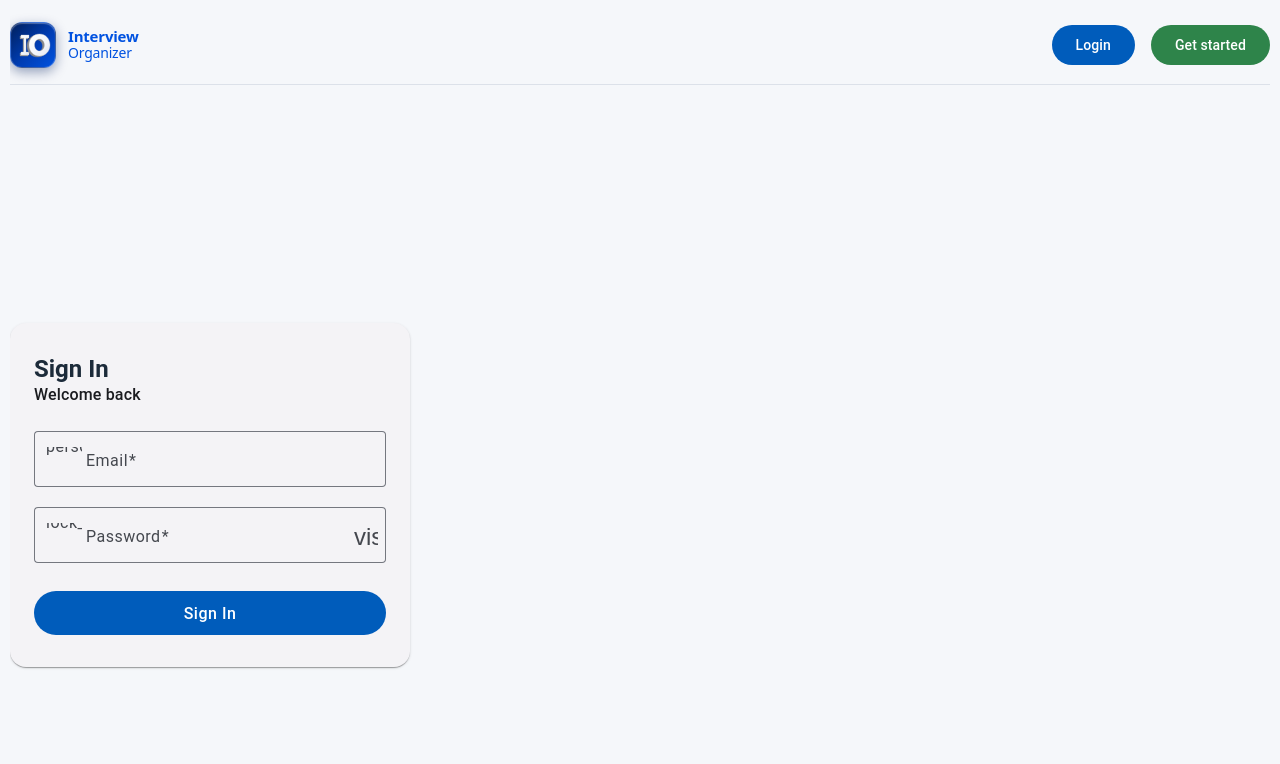
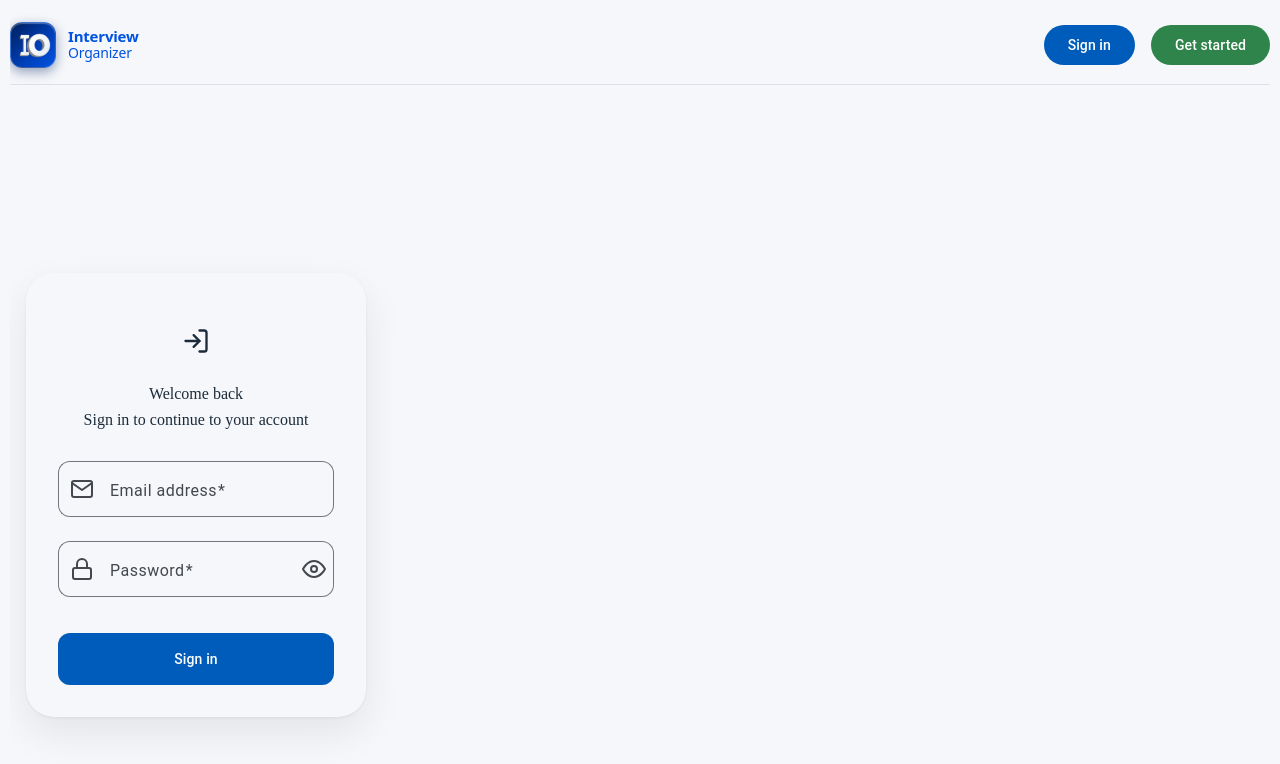
Before and after one commit to YoavEshel1/InterviewsOrganizer, an Angular app in the folder FrontEnd/InterviewsOrganizer/: page /login in a window 1280 px wide. Shown: the top 764 px of the page. Built offline with nearby package versions, Linux system fonts and the light colour scheme; no server answers.

Commit message:
fix login form

```diff
--- a/FrontEnd/InterviewsOrganizer/src/app/Features/login/login-area/login-area.html
+++ b/FrontEnd/InterviewsOrganizer/src/app/Features/login/login-area/login-area.html
@@ -1,5 +1,5 @@
 <div class="login-area">
-    <button matButton="filled" (click)="login()">Login</button>
+    <button matButton="filled" (click)="login()">Sign in</button>
     @if(!loggedIn()){
         <button class="get-started"
          matButton="filled"
--- a/FrontEnd/InterviewsOrganizer/src/app/Features/login/login-form/login-form.html
+++ b/FrontEnd/InterviewsOrganizer/src/app/Features/login/login-form/login-form.html
@@ -1,45 +1,58 @@
-<div class="login-wrapper">
+<main class="login-page" dir="ltr">
   <mat-card class="login-card">
-    <mat-card-header>
-      <mat-card-title>Sign In</mat-card-title>
-      <mat-card-subtitle>Welcome back</mat-card-subtitle>
-    </mat-card-header>
+    <header class="login-header">
+      <span class="brand-badge">
+        <mat-icon svgIcon="lf-login" />
+      </span>
+      <h1 class="login-title">Welcome back</h1>
+      <p class="login-subtitle">Sign in to continue to your account</p>
+    </header>
 
-    <mat-card-content>
-      <form [formGroup]="form" (ngSubmit)="onSubmit()" novalidate>
-
-        <mat-form-field appearance="outline" class="full-width">
-          <mat-label>Email</mat-label>
-          <input matInput formControlName="email" type="email" autocomplete="email" />
-          <mat-icon matPrefix>person_outline</mat-icon>
-          @if (email.hasError('required') && email.touched) {
-            <mat-error>Email is required</mat-error>
-          } @else if (email.hasError('email') && email.touched) {
+    <form class="login-form" [formGroup]="form" (ngSubmit)="onSubmit()" novalidate>
+      <mat-form-field appearance="outline">
+        <mat-label>Email address</mat-label>
+        <mat-icon matPrefix svgIcon="lf-mail" />
+        <input matInput id="email" name="email" type="email" formControlName="email" autocomplete="username" />
+        @if (email.hasError('required')) {
+        <mat-error>Enter your email address</mat-error>
+        } @else if (email.hasError('email')) {
         <mat-error>Enter a valid email address</mat-error>
         }
       </mat-form-field>
 
-        <mat-form-field appearance="outline" class="full-width">
+      <mat-form-field appearance="outline">
         <mat-label>Password</mat-label>
-          <input matInput formControlName="password" [type]="hidePassword() ? 'password' : 'text'" autocomplete="current-password" />
-          <mat-icon matPrefix>lock_outline</mat-icon>
-          <button mat-icon-button matSuffix type="button" (click)="hidePassword.set(!hidePassword())" [attr.aria-label]="'Toggle password visibility'">
-            <mat-icon>{{ hidePassword() ? 'visibility_off' : 'visibility' }}</mat-icon>
+        <mat-icon matPrefix svgIcon="lf-lock" />
+        <input matInput id="password" name="password" formControlName="password" autocomplete="current-password"
+          [type]="hidePassword() ? 'password' : 'text'" />
+        <button matIconButton matSuffix type="button" (click)="hidePassword.set(!hidePassword())"
+          [attr.aria-label]="hidePassword() ? 'Show password' : 'Hide password'" [attr.aria-pressed]="!hidePassword()">
+          <mat-icon [svgIcon]="hidePassword() ? 'lf-eye' : 'lf-eye-off'" />
         </button>
-          @if (password.hasError('required') && password.touched) {
-            <mat-error>Password is required</mat-error>
-          } @else if (password.hasError('minlength') && password.touched) {
-            <mat-error>At least 6 characters</mat-error>
+        @if (password.hasError('required')) {
+        <mat-error>Enter your password</mat-error>
+        } @else if (password.hasError('minlength')) {
+        <mat-error>Password must be at least 6 characters</mat-error>
         }
       </mat-form-field>
 
-        <button matButton="filled" type="submit" class="full-width submit-btn">Sign In</button>
-
       @if (errorMessage()) {
-          <mat-error class="submit-error">{{ errorMessage() }}</mat-error>
+      <div class="form-error" role="alert">
+        <mat-icon svgIcon="lf-alert" />
+        <span>{{ errorMessage() }}</span>
+      </div>
       }
 
+      <button matButton="filled" type="submit" class="submit-btn" [disabled]="loading()">
+        <span class="btn-content">
+          @if (loading()) {
+          <mat-spinner diameter="20" />
+          <span>Signing in…</span>
+          } @else {
+          <span>Sign in</span>
+          }
+        </span>
+      </button>
     </form>
-    </mat-card-content>
   </mat-card>
-</div>
+</main>
--- a/FrontEnd/InterviewsOrganizer/src/app/Features/login/login-form/login-form.scss
+++ b/FrontEnd/InterviewsOrganizer/src/app/Features/login/login-form/login-form.scss
@@ -1,33 +1,121 @@
-.login-wrapper {
-  display: flex;
-  align-items: center;
-  justify-content: center;
-  min-height: 100vh;
+:host {
+  display: block;
+}
+
+.login-page {
+  display: grid;
+  place-items: center;
+  min-height: 100dvh;
+  padding: 24px 16px;
+  background:
+    radial-gradient(60rem 40rem at 10% -10%,
+      color-mix(in srgb, var(--mat-sys-primary) 14%, transparent),
+      transparent 60%),
+    radial-gradient(50rem 35rem at 110% 110%,
+      color-mix(in srgb, var(--mat-sys-tertiary) 12%, transparent),
+      transparent 60%),
+    var(--mat-sys-surface);
 }
 
 .login-card {
+  --mat-card-elevated-container-shape: 28px;
+  --mat-card-elevated-container-color: var(--mat-sys-surface-container-lowest);
+  --mat-card-elevated-container-elevation:
+    0 1px 3px rgb(0 0 0 / 0.06), 0 16px 40px rgb(0 0 0 / 0.08);
+  --mat-form-field-outlined-container-shape: 12px;
+  --mat-button-filled-container-shape: 12px;
+  --mat-button-filled-container-height: 52px;
+  --mat-progress-spinner-active-indicator-color: currentColor;
+
   width: 100%;
-  max-width: 400px;
-  padding: 16px 8px;
-  border-radius: 16px !important;
+  max-width: 420px;
+  padding: 40px 32px 32px;
+}
 
-  mat-card-header {
-    margin-bottom: 24px;
+.login-header {
+  display: flex;
+  flex-direction: column;
+  align-items: center;
+  gap: 8px;
+  margin-bottom: 32px;
+  text-align: center;
+}
 
-    mat-card-title {
-      font-size: 1.5rem;
-      font-weight: 600;
-    }
+.brand-badge {
+  display: grid;
+  place-items: center;
+  width: 56px;
+  height: 56px;
+  margin-bottom: 8px;
+  border-radius: 16px;
+  background: var(--mat-sys-primary-container);
+  color: var(--mat-sys-on-primary-container);
+
+  mat-icon {
+    width: 28px;
+    height: 28px;
+    font-size: 28px;
   }
 }
 
-.full-width {
-  width: 100%;
+.login-title {
+  margin: 0;
+  font: var(--mat-sys-headline-small);
+  color: var(--mat-sys-on-surface);
+}
+
+.login-subtitle {
+  margin: 0;
+  font: var(--mat-sys-body-large);
+  color: var(--mat-sys-on-surface-variant);
+}
+
+.login-form {
+  display: flex;
+  flex-direction: column;
+  gap: 4px;
+}
+
+.form-error {
+  display: flex;
+  align-items: center;
+  gap: 12px;
+  margin: 4px 0 8px;
+  padding: 12px 16px;
+  border-radius: 12px;
+  background: var(--mat-sys-error-container);
+  color: var(--mat-sys-on-error-container);
+  font: var(--mat-sys-body-medium);
+
+  mat-icon {
+    flex: none;
+  }
 }
 
 .submit-btn {
-  margin-top: 8px;
-  height: 44px;
-  font-size: 1rem;
-  letter-spacing: 0.5px;
+  width: 100%;
+  margin-top: 12px;
+  letter-spacing: 0.01em;
 }
+
+.btn-content {
+  display: inline-flex;
+  align-items: center;
+  gap: 10px;
+}
+
+// Replace the browser's blue autofill background with the card surface.
+input.mat-mdc-input-element:-webkit-autofill,
+input.mat-mdc-input-element:-webkit-autofill:hover,
+input.mat-mdc-input-element:-webkit-autofill:focus {
+  -webkit-text-fill-color: var(--mat-sys-on-surface);
+  -webkit-box-shadow: 0 0 0 1000px var(--mat-sys-surface-container-lowest) inset;
+  caret-color: var(--mat-sys-on-surface);
+  transition: background-color 9999s ease-in-out 0s;
+}
+
+@media (max-width: 480px) {
+  .login-card {
+    padding: 32px 20px 24px;
+  }
+}
--- a/FrontEnd/InterviewsOrganizer/src/app/Features/login/login-form/login-form.ts
+++ b/FrontEnd/InterviewsOrganizer/src/app/Features/login/login-form/login-form.ts
@@ -4,10 +4,14 @@ import { NonNullableFormBuilder, ReactiveFormsModule, Validators } from '@angula
 import { MatButtonModule } from '@angular/material/button';
 import { MatCardModule } from '@angular/material/card';
 import { MatFormFieldModule } from '@angular/material/form-field';
-import { MatIconModule } from '@angular/material/icon';
+import { MatIconModule, MatIconRegistry } from '@angular/material/icon';
 import { MatInputModule } from '@angular/material/input';
+import { MatProgressSpinnerModule } from '@angular/material/progress-spinner';
+import { DomSanitizer } from '@angular/platform-browser';
 import { Router } from '@angular/router';
+import { finalize } from 'rxjs';
 import { LoginService } from '../login-service';
+import { LOGIN_ICONS } from './login-icons';
 
 @Component({
   selector: 'app-login-form',
@@ -19,6 +23,7 @@ import { LoginService } from '../login-service';
     MatButtonModule,
     MatCardModule,
     MatIconModule,
+    MatProgressSpinnerModule,
   ],
   providers: [LoginService],
   templateUrl: './login-form.html',
@@ -29,29 +34,53 @@ export class LoginForm {
   private readonly router = inject(Router);
   private readonly destroyRef = inject(DestroyRef);
 
-  readonly hidePassword = signal(true);
-  readonly errorMessage = signal('');
+  protected readonly hidePassword = signal(true);
+  protected readonly loading = signal(false);
+  protected readonly errorMessage = signal('');
 
-  form = inject(NonNullableFormBuilder).group({
+  protected readonly form = inject(NonNullableFormBuilder).group({
     email: ['', [Validators.required, Validators.email]],
     password: ['', [Validators.required, Validators.minLength(6)]],
   });
 
-  get email() { return this.form.controls.email; }
-  get password() { return this.form.controls.password; }
+  constructor() {
+    const registry = inject(MatIconRegistry);
+    const sanitizer = inject(DomSanitizer);
+    for (const [name, markup] of Object.entries(LOGIN_ICONS)) {
+      registry.addSvgIconLiteral(name, sanitizer.bypassSecurityTrustHtml(markup));
+    }
+  }
 
-  onSubmit(): void {
+  protected get email() {
+    return this.form.controls.email;
+  }
+
+  protected get password() {
+    return this.form.controls.password;
+  }
+
+  protected onSubmit(): void {
+    if (this.loading()) {
+      return;
+    }
     if (this.form.invalid) {
       this.form.markAllAsTouched();
       return;
     }
+
     this.errorMessage.set('');
+    this.loading.set(true);
+
     const { email, password } = this.form.getRawValue();
-    this.loginService.login(email, password).pipe(
-      takeUntilDestroyed(this.destroyRef),
-    ).subscribe({
-      next: () => this.router.navigate(['/companies']),
-      error: () => this.errorMessage.set('Invalid email or password.'),
-    });
+    this.loginService
+      .login(email, password)
+      .pipe(
+        finalize(() => this.loading.set(false)),
+        takeUntilDestroyed(this.destroyRef),
+      )
+      .subscribe({
+        next: () => void this.router.navigate(['/companies']),
+        error: () => this.errorMessage.set('Incorrect email or password. Please try again.'),
+      });
   }
 }
--- /dev/null
+++ b/FrontEnd/InterviewsOrganizer/src/app/Features/login/login-form/login-icons.ts
@@ -0,0 +1,24 @@
+const svg = (body: string): string =>
+  `<svg xmlns="http://www.w3.org/2000/svg" viewBox="0 0 24 24" fill="none" stroke="currentColor" stroke-width="2" stroke-linecap="round" stroke-linejoin="round">${body}</svg>`;
+
+/** Inline icons for the login form, so it does not depend on an icon font being loaded. */
+export const LOGIN_ICONS: Readonly<Record<string, string>> = {
+  'lf-login': svg(
+    '<path d="M15 3h4a2 2 0 0 1 2 2v14a2 2 0 0 1-2 2h-4"/><polyline points="10 17 15 12 10 7"/><line x1="15" y1="12" x2="3" y2="12"/>',
+  ),
+  'lf-mail': svg(
+    '<path d="M4 4h16c1.1 0 2 .9 2 2v12c0 1.1-.9 2-2 2H4c-1.1 0-2-.9-2-2V6c0-1.1.9-2 2-2z"/><polyline points="22,6 12,13 2,6"/>',
+  ),
+  'lf-lock': svg(
+    '<rect x="3" y="11" width="18" height="11" rx="2" ry="2"/><path d="M7 11V7a5 5 0 0 1 10 0v4"/>',
+  ),
+  'lf-eye': svg(
+    '<path d="M1 12s4-8 11-8 11 8 11 8-4 8-11 8-11-8-11-8z"/><circle cx="12" cy="12" r="3"/>',
+  ),
+  'lf-eye-off': svg(
+    '<path d="M17.94 17.94A10.07 10.07 0 0 1 12 20c-7 0-11-8-11-8a18.45 18.45 0 0 1 5.06-5.94M9.9 4.24A9.12 9.12 0 0 1 12 4c7 0 11 8 11 8a18.5 18.5 0 0 1-2.16 3.19m-6.72-1.07a3 3 0 1 1-4.24-4.24"/><line x1="1" y1="1" x2="23" y2="23"/>',
+  ),
+  'lf-alert': svg(
+    '<circle cx="12" cy="12" r="10"/><line x1="12" y1="8" x2="12" y2="12"/><line x1="12" y1="16" x2="12.01" y2="16"/>',
+  ),
+};
--- a/FrontEnd/InterviewsOrganizer/src/app/app.ts
+++ b/FrontEnd/InterviewsOrganizer/src/app/app.ts
@@ -7,7 +7,7 @@ import { Logo } from './Features/decorations/logo/logo';
 
 @Component({
   selector: 'app-root',
-  imports: [RouterOutlet, Header, Footer, LoginArea, Logo],
+  imports: [RouterOutlet, Header,  LoginArea, Logo],
   templateUrl: './app.html',
   styleUrl: './app.scss'
 })
```
Lines whose indentation alone changed are shown as unchanged.
